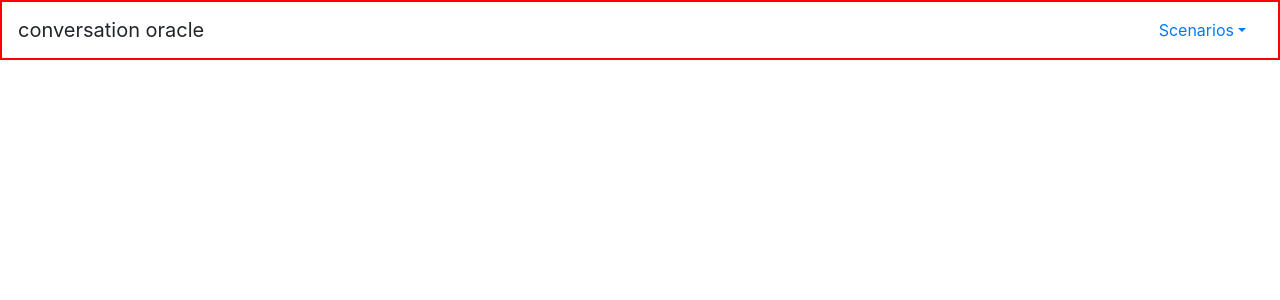
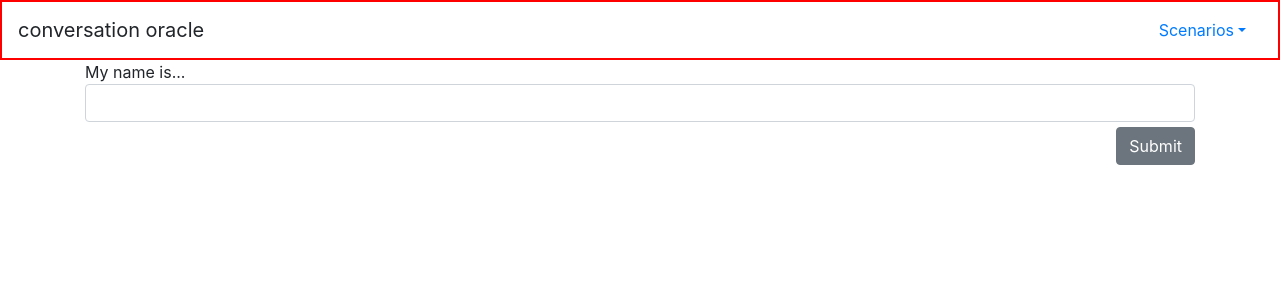
Before and after one commit to kjgalvan/conversation-oracle, a React (Create React App) app: page / in a window 1280 px wide. Shown: the top 300 px of the page. Built offline with nearby package versions, Linux system fonts and the light colour scheme.

Commit message:
Added more validation, input name

```diff
--- a/package.json
+++ b/package.json
@@ -7,7 +7,8 @@
     "react": "^16.8.3",
     "react-dom": "^16.8.3",
     "react-scripts": "2.1.5",
-    "reactstrap": "^7.1.0"
+    "reactstrap": "^7.1.0",
+    "uuid": "^3.3.2"
   },
   "scripts": {
     "start": "react-scripts start",
--- a/src/components/App/App.js
+++ b/src/components/App/App.js
@@ -1,4 +1,5 @@
 import React, { Component } from 'react';
+import uuidv4 from 'uuid/v4';
 import Game from '../Game';
 import Navigation from '../Navigation';
 import './App.css';
@@ -9,13 +10,22 @@ class App extends Component {
     this.state = {
       name: "",
       scenario: null,
+      gameId: uuidv4(),
     }
   }
 
   setScenario = (scenario) => {
     this.setState({
       ...this.state,
-      scenario
+      scenario,
+      gameId: uuidv4(),
+    })
+  }
+
+  setName = (name) => {
+    this.setState({
+      ...this.state,
+      name
     })
   }
 
@@ -23,7 +33,7 @@ class App extends Component {
     return (
       <React.Fragment>
         <Navigation onClick={this.setScenario} />
-        <Game key={this.state.scenario} name="John" scenario={this.state.scenario} />
+        <Game key={this.state.scenario} name={this.state.name} scenario={this.state.scenario} setName={this.setName} />
       </React.Fragment>
     );
   }
--- a/src/components/Game/Game.css
+++ b/src/components/Game/Game.css
@@ -63,3 +63,7 @@
     min-width: .3vh;
     min-height: .3vh;
 }
+.Submit{
+    margin-top: 5px;
+    float: right;
+}
--- a/src/components/Game/Game.js
+++ b/src/components/Game/Game.js
@@ -1,5 +1,5 @@
 import React from 'react';
-import { Container, Row, Col, Button } from 'reactstrap';
+import { Container, Row, Col, Button, Input } from 'reactstrap';
 import './Game.css';
 import Dialog from '../Dialog';
 import Display from '../Display';
@@ -21,17 +21,20 @@ class Game extends React.Component {
       gameCounter: 0,
       scenario: null,
       character: "",
-      next: [{ onClick: this.nextSlide, text: "Next" }]
+      next: [{ onClick: this.nextSlide, text: "Next" }],
+      tempName: "",
     }
 
     this.getGroceryScenario = getGroceryScenario.bind(this);
   }
 
   componentDidMount() {
+    if (this.props.scenario) {
       this.setState({
         ...this.state,
         scenario: this.getScenario(this.props.scenario)
       });
+    }
   }
 
   nextSlide = () => {
@@ -56,16 +59,27 @@ class Game extends React.Component {
       }
 
       case Scenario.school: {
-        // Return school scenario array
-        break;
+        return this.getGroceryScenario(this.props.name);
       }
       default: break;
     }
   }
 
+  setTempName = (event) => {
+    this.setState({
+      ...this.state,
+      tempName: event.target.value
+    });
+  }
+
+  onSubmit = () => {
+    this.props.setName(this.state.tempName);
+  }
+
   render() {
-    if (this.state.scenario && this.props.name) {
+    if (this.props.name) {
       if (this.state.character) {
+        // if (this.state.scenario) {
           if (this.state.scenario[this.state.gameCounter]) {
             return (
               <Container className="Game">
@@ -92,11 +106,11 @@ class Game extends React.Component {
           } else {
             return <h1>Scenario Complete!</h1>
           }
-      }
-      else {
+        // } else { return <p>Error... Not quite sure how you got here...</p> }
+      } else {
         return (
           <Container className="Game">
-            <Row><p>I want to talk to...</p></Row>
+            <Row><Col><p>I want to talk to...</p></Col></Row>
             <Row>
               <Col>
                 <Display character={Characters.nana} emote={Emotes.happy} />
@@ -116,8 +130,22 @@ class Game extends React.Component {
           </Container>
         );
       }
+    } else {
+      return (
+        <Container>
+          <Row>
+            <Col>My name is...
+              <Input onBlur={this.setTempName} />
+            </Col>
+          </Row>
+          <Row>
+            <Col>
+              <Button className="Submit" onClick={this.onSubmit}>Submit</Button>
+            </Col>
+          </Row>
+        </Container>
+      );
     }
-    else return null;
   }
 }
 
```
Also changed, not shown: 1 other file (tests, documents, lock files or other folders). Lines whose indentation alone changed are shown as unchanged.
